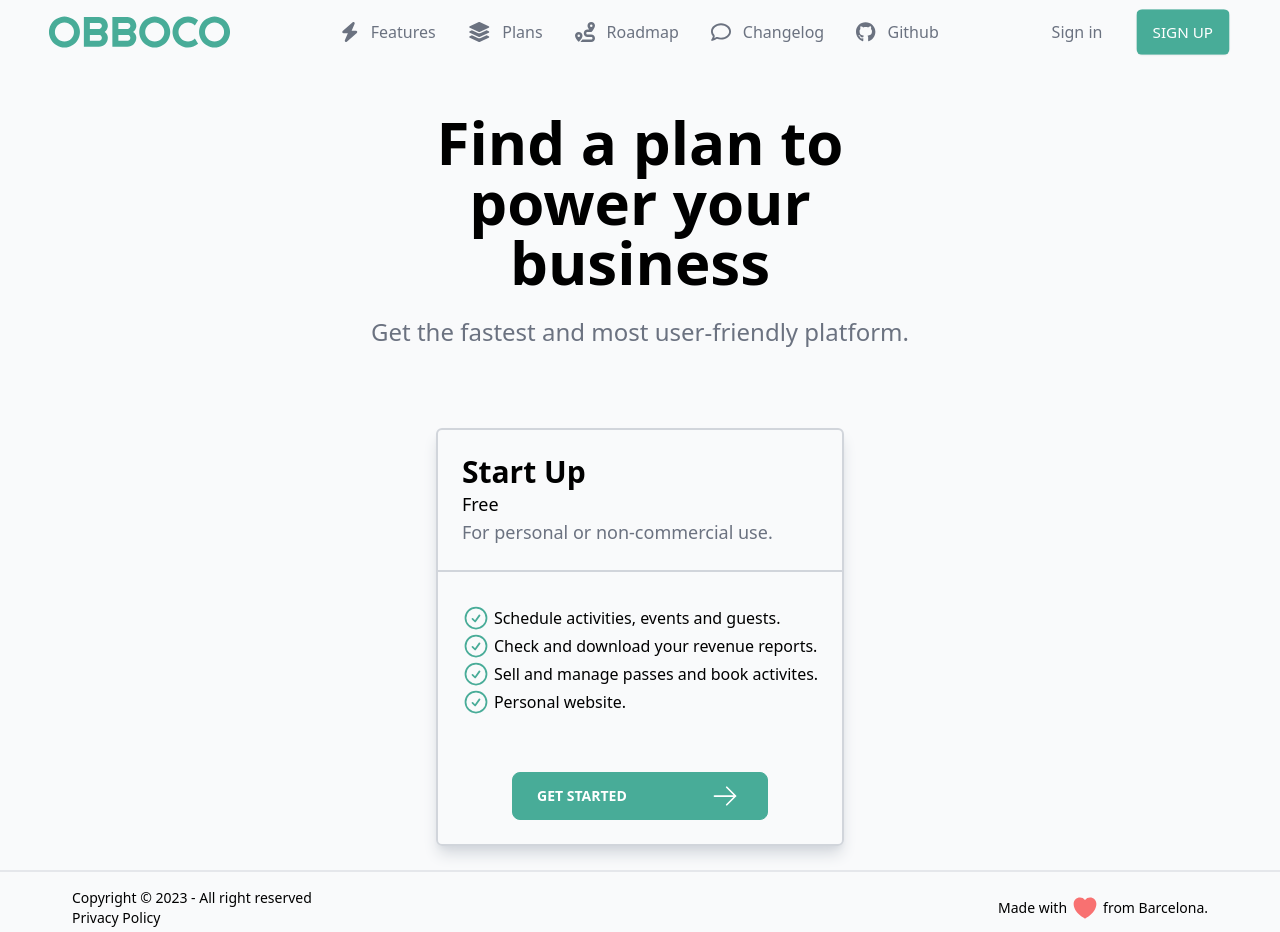
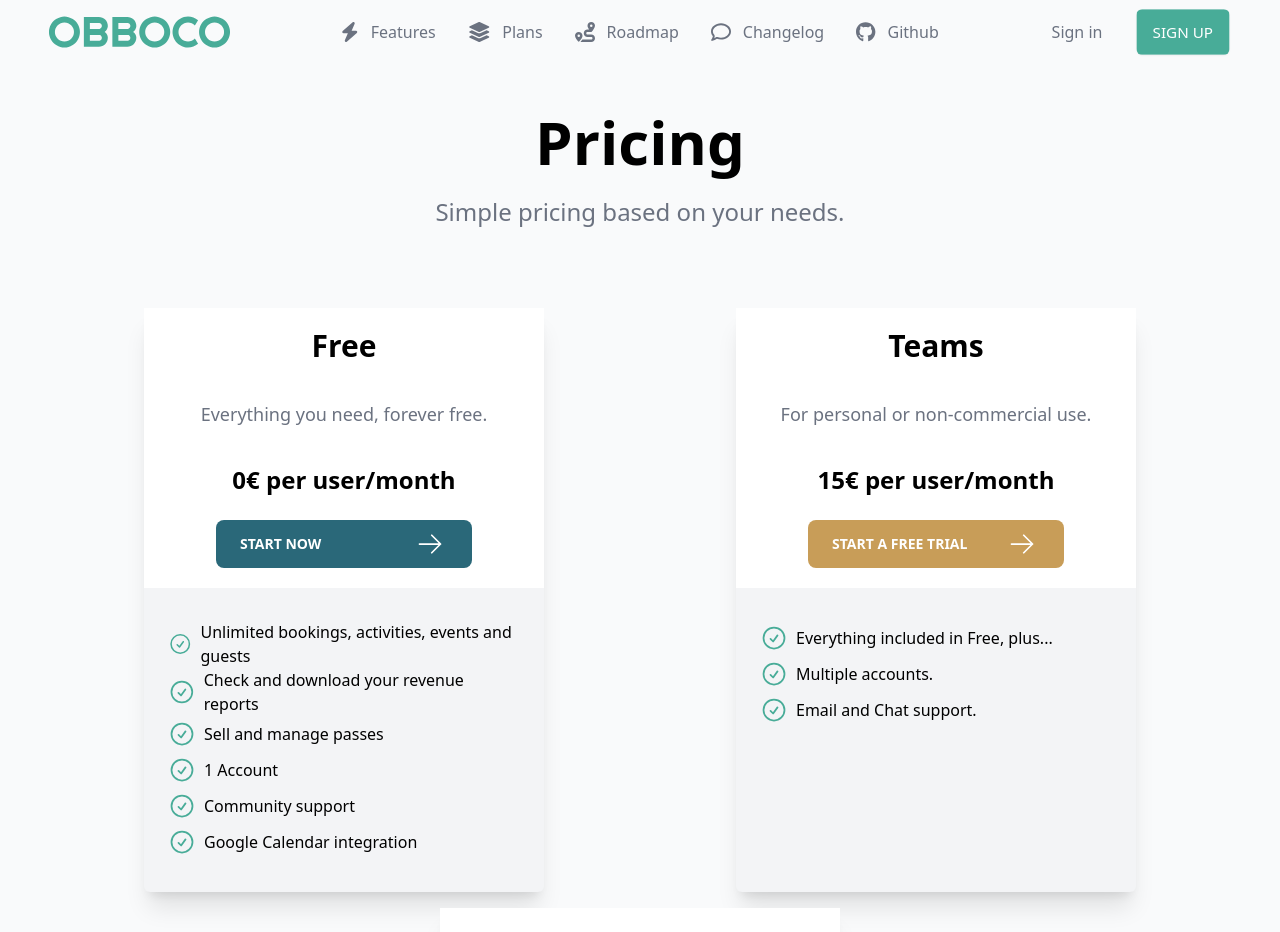
Before and after one commit to obboco/obboco-landing, a Nuxt app: page /plans in a window 1280 px wide. Shown: the top 932 px of the page. Built offline with nearby package versions, Linux system fonts and the light colour scheme.

Commit message:
Improve and renew pricing plansº

```diff
--- a/components/Header.vue
+++ b/components/Header.vue
@@ -2,7 +2,7 @@
   <div class="header">
     <div class="toolbar">
       <div class="navbar-start">
-        <a href="#">
+        <a href="/">
           <img
             class="h-8 w-auto sm:h-8"
             src="~/assets/img/logo.svg"
@@ -15,7 +15,7 @@
         <ul class="menu menu-horizontal p-0 hidden md:flex">
           <li>
             <a
-              href="#features"
+              href="/#features"
               class="text-base font-medium text-gray-500 hover:text-gray-900"
             >
               <font-awesome-icon icon="fa-solid fa-bolt" size="lg" />
--- a/components/landing/Hero.vue
+++ b/components/landing/Hero.vue
@@ -1,5 +1,5 @@
 <template>
-  <div class="hero min-h-screen border-t-2 border-gray-200">
+  <div class="hero min-h-screen">
     <div class="hero-content text-center flex flex-col">
       <div class="max-w-4xl">
         <h1 class="title">Run your day to day business in 10 minutes.</h1>
--- a/components/plans/Hero.vue
+++ b/components/plans/Hero.vue
@@ -2,9 +2,9 @@
   <div class="hero my-8">
     <div class="hero-content text-center">
       <div class="max-w-xl">
-        <h1 class="text-6xl font-bold">Find a plan to power your business</h1>
+        <h1 class="text-6xl font-bold">Pricing</h1>
         <p class="text-gray-500 text-2xl py-6">
-          Get the fastest and most user-friendly platform.
+          Simple pricing based on your needs.
         </p>
       </div>
     </div>
--- a/components/plans/List.vue
+++ b/components/plans/List.vue
@@ -8,21 +8,74 @@ import { Plan } from '~~/types/Plan';
 
 const plans = ref<Plan[]>([
   {
-    name: 'Start Up',
-    price: 'Free',
-    description: 'For personal or non-commercial use.',
+    name: 'Free',
+    price: '0€ per user/month',
+    description: 'Everything you need, forever free.',
+    buttonText: 'Start now',
+    buttonColor: '#2a6879',
     features: [
       {
-        feature: 'Schedule activities, events and guests.'
+        feature: 'Unlimited bookings, activities, events and guests'
       },
       {
-        feature: 'Check and download your revenue reports.'
+        feature: 'Check and download your revenue reports'
       },
       {
-        feature: 'Sell and manage passes and book activites.'
+        feature: 'Sell and manage passes'
       },
       {
-        feature: 'Personal website.'
+        feature: '1 Account'
+      },
+      {
+        feature: 'Community support'
+      },
+      {
+        feature: 'Google Calendar integration'
+      }
+    ]
+  },
+  {
+    name: 'Teams',
+    price: '15€ per user/month',
+    description: 'For personal or non-commercial use.',
+    buttonText: 'Start a free trial',
+    buttonColor: '#c89d58',
+    features: [
+      {
+        feature: 'Everything included in Free, plus... '
+      },
+      {
+        feature: 'Multiple accounts.'
+      },
+      {
+        feature: 'Email and Chat support.'
+      }
+    ]
+  },
+  {
+    name: 'Enterprise',
+    price: 'Contact us',
+    description: 'For larger companies with compliance requirements.',
+    buttonText: 'Contact Sales',
+    buttonColor: '#cb7c7a',
+    features: [
+      {
+        feature: 'Everything included in Team, plus... '
+      },
+      {
+        feature: '99.99% Uptime SLA'
+      },
+      {
+        feature: 'Dedicated support with SLA'
+      },
+      {
+        feature: 'Dedicated onboarding and engineering support.'
+      },
+      {
+        feature: 'On-prem, Hybrid and Cloud.'
+      },
+      {
+        feature: 'Enterprise plugins.'
       }
     ]
   }
--- a/components/plans/Unit.vue
+++ b/components/plans/Unit.vue
@@ -1,33 +1,33 @@
 <template>
-  <div
-    class="flex flex-col justify-between border-2 border-gray-300 rounded-md m-2 shadow-gray-300 shadow-lg"
-  >
-    <div class="text-left border-gray-300 border-b-2 p-6">
-      <div class="text-3xl font-bold">{{ plan.name }}</div>
-      <div class="text-lg">{{ plan.price }}</div>
-      <div class="text-lg text-gray-500">
-        {{ plan.description }}
+  <div class="card">
+    <div class="bg-white p-5">
+      <div class="text-center">
+        <div class="text-3xl font-bold">{{ plan.name }}</div>
+        <div class="description">
+          {{ plan.description }}
+        </div>
+      </div>
+      <div class="text-center pb-6">
+        <div class="text-2xl font-bold">{{ plan.price }}</div>
+      </div>
+      <div class="flex justify-center">
+        <a :href="registerUrl">
+          <button class="get-started-button">
+            {{ plan?.buttonText }}
+            <ArrowRightIcon class="h-7 w-7 mr-1 text-white" />
+          </button>
+        </a>
       </div>
     </div>
     <div class="px-6 py-8">
       <div
-        class="flex items-center"
+        class="flex items-center justify-start"
         v-for="feature in plan.features"
         :key="feature.feature"
       >
-        <CheckCircleIcon class="h-7 w-7 mr-1 text-primary" />
+        <CheckCircleIcon class="h-7 w-7 mr-2 my-1 text-primary" />
         {{ feature.feature }}
       </div>
-    </div>
-    <div class="self-center p-6">
-      <a :href="registerUrl">
-        <button
-          class="btn btn-primary btn-wide text-white flex justify-between px-6"
-        >
-          Get Started
-          <ArrowRightIcon class="h-7 w-7 mr-1 text-white" />
-        </button>
-      </a>
     </div>
   </div>
 </template>
@@ -45,3 +45,20 @@ const props = defineProps({
 const runtimeConfig = useRuntimeConfig();
 const registerUrl = runtimeConfig.registerUrl;
 </script>
+
+<style scoped>
+.card {
+  width: 400px;
+  @apply flex flex-col rounded-md m-2 shadow-xl bg-gray-100;
+}
+
+.description {
+  height: 100px;
+  @apply text-lg py-3 text-gray-500 flex items-center justify-center;
+}
+
+.get-started-button {
+  background-color: v-bind(plan?.buttonColor) !important;
+  @apply btn btn-wide text-white flex justify-between px-6 border-none;
+}
+</style>
--- a/types/Plan.ts
+++ b/types/Plan.ts
@@ -2,6 +2,8 @@ export interface Plan {
   name: string;
   price: string;
   description: string;
+  buttonText: string;
+  buttonColor: string;
   features: Array<PlanFeature>;
 }
 
```
